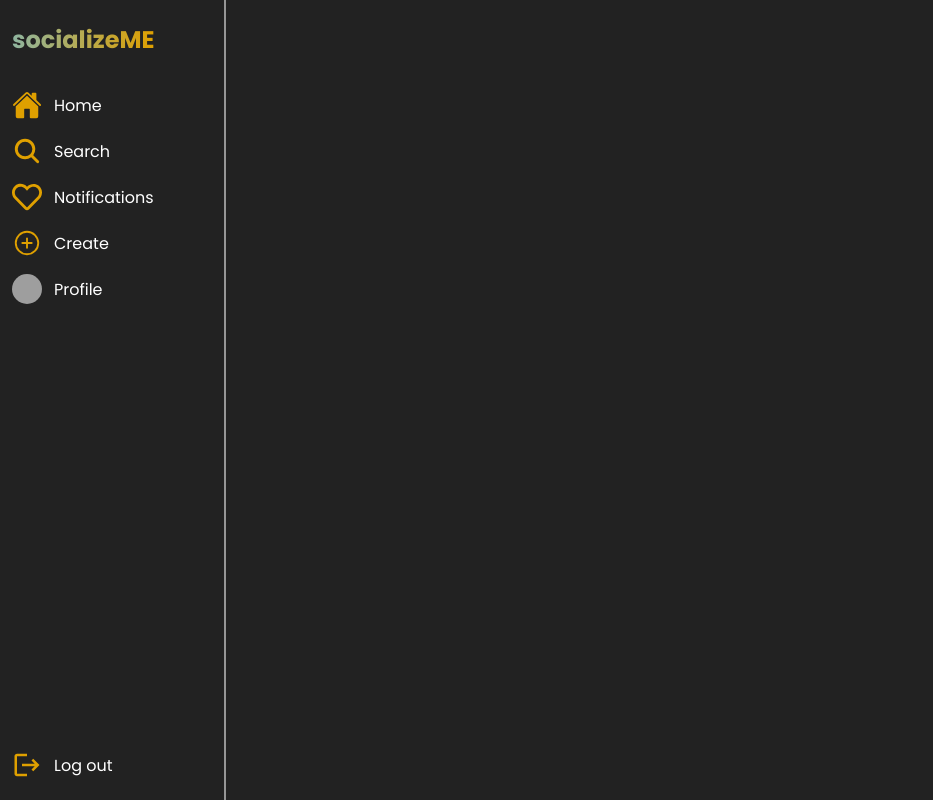
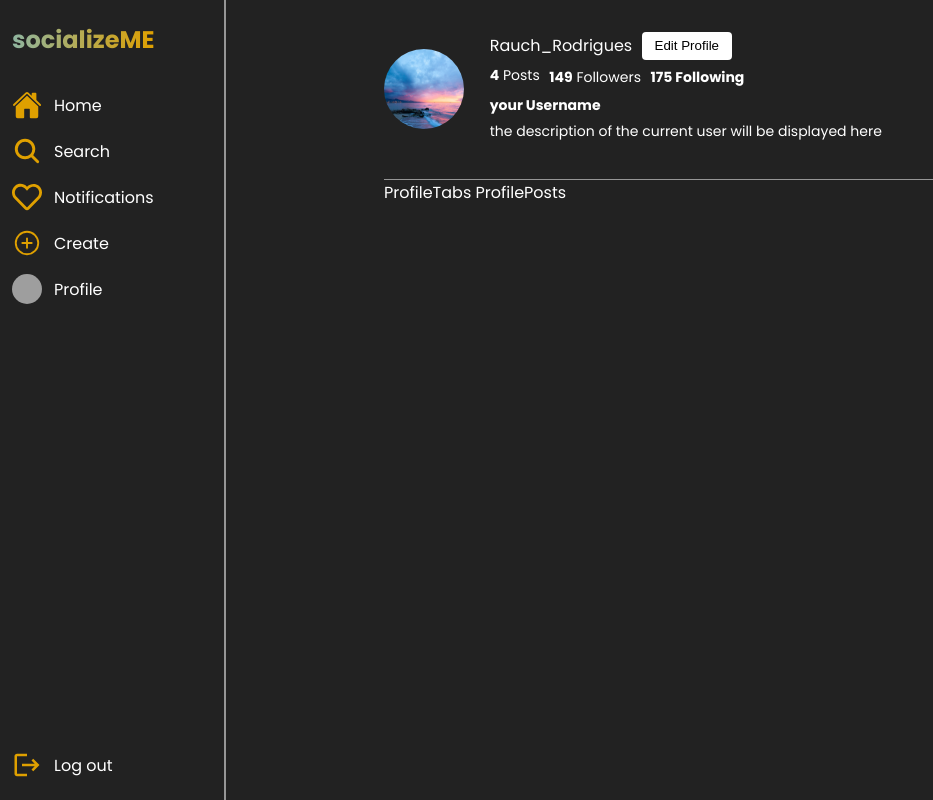
Before and after one commit to rauchrods/socializeMe, a React (Vite) app: page /user/1 in a window 1280 px wide. Shown: the whole page, without its empty margins (0-933 px from the left). Built offline with nearby package versions, Linux system fonts and the light colour scheme; grey boxes are pictures that could not be loaded.

Commit message:
added profile header

```diff
--- a/src/App.jsx
+++ b/src/App.jsx
@@ -3,6 +3,7 @@ import { Route, Routes } from "react-router-dom";
 import HomePage from "./pages/HomePage/HomePage";
 import AuthPage from "./pages/AuthPage/AuthPage";
 import PageLayout from "./layouts/PageLayout/PageLayout";
+import ProfilePage from "./pages/ProfilePage/ProfilePage";
 
 function App() {
   return (
@@ -10,6 +11,7 @@ function App() {
       <Routes>
         <Route path="/" element={<HomePage />} />
         <Route path="/auth" element={<AuthPage />} />
+        <Route path="/user/:userId" element={<ProfilePage />} />
       </Routes>
     </PageLayout>
   );
--- a/src/UI/Avatar/avatar.scss
+++ b/src/UI/Avatar/avatar.scss
@@ -12,3 +12,13 @@
   width: 40px;
   height: 40px;
 }
+
+.user-avatar.large {
+  width: 60px;
+  height: 60px;
+}
+
+.user-avatar.extra-large {
+  width: 80px;
+  height: 80px;
+}
--- a/src/UI/Button/Button.jsx
+++ b/src/UI/Button/Button.jsx
@@ -1,9 +1,18 @@
 import React from "react";
 import "./button.scss";
 
-const Button = ({ children, style = {}, onClick = () => {} }) => {
+const Button = ({
+  children,
+  style = {},
+  onClick = () => {},
+  className = "",
+}) => {
   return (
-    <button onClick={onClick} style={style} className="my-button">
+    <button
+      onClick={onClick}
+      style={style}
+      className={`my-button ${className}`}
+    >
       {children}
     </button>
   );
--- a/src/UI/TextButton/textButton.scss
+++ b/src/UI/TextButton/textButton.scss
@@ -4,4 +4,8 @@
   color: $primary-blue;
   font-weight: bold;
   cursor: pointer;
+
+  &:hover {
+    color: $white;
+  }
 }
--- /dev/null
+++ b/src/pages/ProfilePage/ProfilePage.jsx
@@ -0,0 +1,38 @@
+import React from "react";
+import "./profilePage.scss";
+import Avatar from "../../UI/Avatar/Avatar";
+import Button from "../../UI/Button/Button";
+
+const ProfilePage = () => {
+  return (
+    <div className="profile-page">
+      <div className="profile-header">
+        <div className="left-sec">
+          <Avatar src={"../../../public/img4.png"} size="extra-large" />
+        </div>
+        <div className="right-sec">
+          <div>
+            <p className="user-name">Rauch_Rodrigues</p>
+            <Button className="profile-btn">Edit Profile</Button>
+          </div>
+          <div className="info-cont">
+            <p>
+              <span>4</span> Posts
+            </p>
+            <p>
+              <span>149</span> Followers
+            </p>
+            <p>
+              <span>175</span> Following
+            </p>
+          </div>
+          <div>your Username</div>
+          <div>the description of the current user will be displayed here</div>
+        </div>
+      </div>
+      <div className="profile-body">ProfileTabs ProfilePosts</div>
+    </div>
+  );
+};
+
+export default ProfilePage;
--- /dev/null
+++ b/src/pages/ProfilePage/profilePage.scss
@@ -0,0 +1,58 @@
+@import "../../utils/colors.scss";
+
+.profile-page {
+  p {
+    margin: 0;
+  }
+  //   border: 1px solid white;
+  display: flex;
+  flex-direction: column;
+  margin: 0 15%;
+
+  .profile-header {
+    display: flex;
+    align-items: center;
+    column-gap: 1.6rem;
+    padding: 2rem 0;
+    border-bottom: 1px solid $primary-gray;
+
+    .right-sec {
+      > div {
+        display: flex;
+        column-gap: 0.6rem;
+        align-items: center;
+        margin-bottom: 0.3rem;
+      }
+      :nth-child(1) {
+        margin-bottom: 0.3rem;
+        p {
+          margin: 0;
+        }
+      }
+      :nth-child(4) {
+        font-size: 14px;
+      }
+      :nth-child(3) {
+        font-weight: bold;
+        font-size: 14px;
+      }
+      .profile-btn {
+        background-color: $white;
+        padding: 0.4rem 0.8rem;
+      }
+      > .info-cont {
+        font-size: 14px;
+        span {
+          font-weight: bold;
+        }
+      }
+    }
+  }
+}
+
+@media (width<= 750px) {
+  .profile-header {
+    flex-direction: column;
+    row-gap: 1.6rem;
+  }
+}
```
